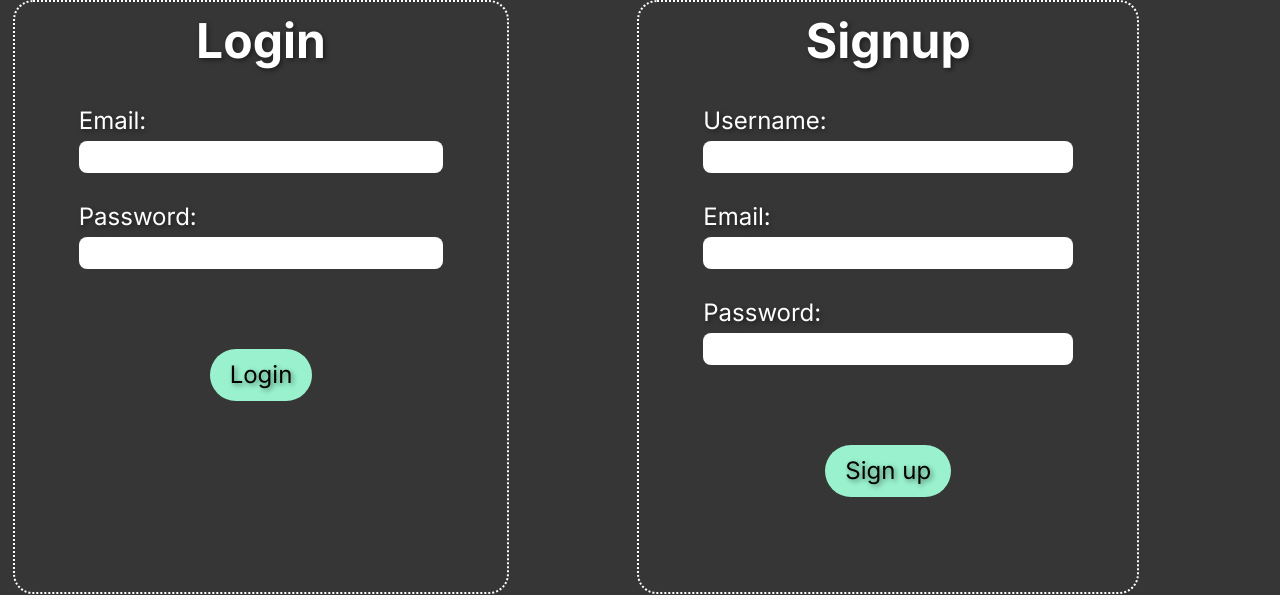
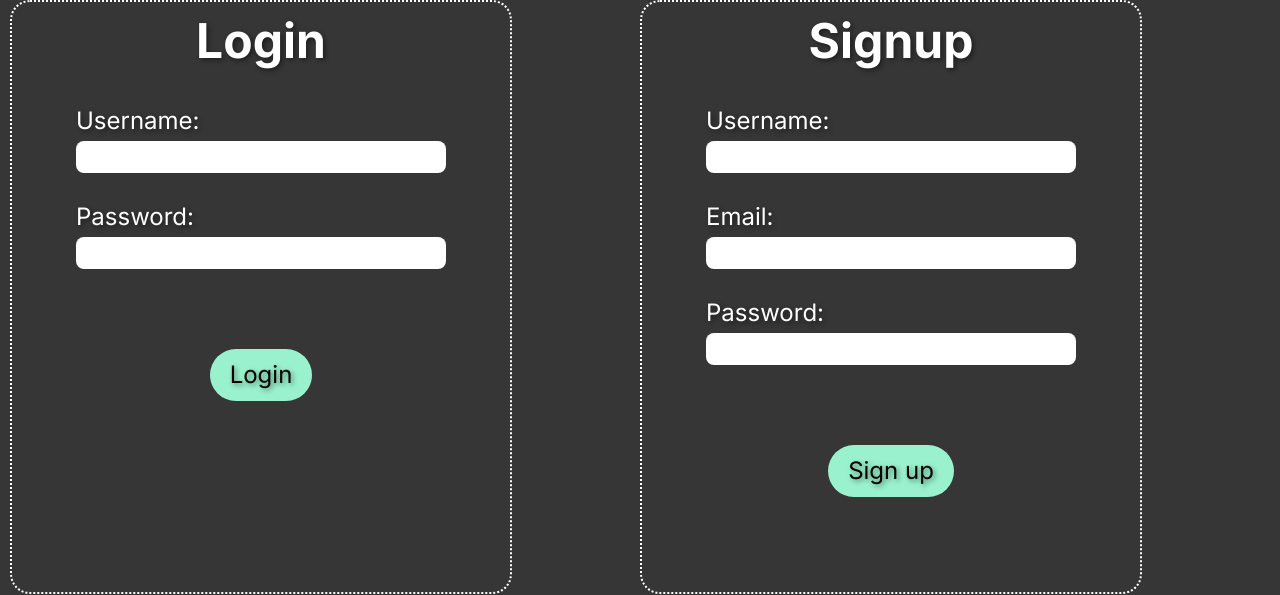
Before and after one commit to Umbelth94/JourneyJot, a Node server app: page /login in a window 1280 px wide. Shown: the part 129-724 px from the top of the page. Run offline with Node 20, Linux system fonts and the light colour scheme; some libraries are stand-ins or nearby versions.

Commit message:
renamed variables to match database on login.  Login now works and redirects users to the login version of the homepage

```diff
--- a/controllers/api/userRoutes.js
+++ b/controllers/api/userRoutes.js
@@ -19,7 +19,9 @@
 //Login user
 router.post("/login", async (req, res) => {
     try {
-        const userData = await User.findOne({ where: { name: req.body.name } });
+        const userData = await User.findOne({
+            where: { username: req.body.username },
+        });
         if (!userData) {
             res.status(400).json({
                 message: "Incorrect username or password, please try again",
@@ -33,6 +35,7 @@
             res.status(400).json({
                 message: "Incorrect username or password, please try again",
             });
+            return;
         }
 
         req.session.save(() => {
--- a/controllers/homeRoutes.js
+++ b/controllers/homeRoutes.js
@@ -3,11 +3,17 @@
 const { User } = require("../models/");
 
 //Renders the homepage
-router.get("/", async (req, res) => {
-    try {
-        res.render("homepage");
-    } catch (err) {
-        res.status(500).json(err);
+router.get("/", (req, res) => {
+    if (req.session.logged_in) {
+        // User is logged in, render homepage with logged_in flag
+        res.render("homepage", {
+            logged_in: true,
+        });
+    } else {
+        // User is not logged in, render homepage without logged_in flag
+        res.render("homepage", {
+            logged_in: false,
+        });
     }
 });
 
--- a/public/js/login.js
+++ b/public/js/login.js
@@ -3,14 +3,14 @@
 
     // Collect values from the login form
 
-    const email = document.querySelector("#email-login").value.trim();
+    const username = document.querySelector("#user-login").value.trim();
     const password = document.querySelector("#password-login").value.trim();
 
-    if (email && password) {
+    if (username && password) {
         // Send a POST request to the API endpoint
         const response = await fetch("/api/user/login", {
             method: "POST",
-            body: JSON.stringify({ email, password }),
+            body: JSON.stringify({ username, password }),
             headers: { "Content-Type": "application/json" },
         });
 
--- a/views/login.handlebars
+++ b/views/login.handlebars
@@ -4,8 +4,8 @@
 
     <form class="form login-form">
       <div class="form-group ">
-        <label class="text-2xl" for="email-login">Email:</label>
-        <input class="form-input w-full mt-1 pl-2 h-8 text-black rounded-lg" type="text" id="email-login" />
+        <label class="text-2xl" for="email-login">Username:</label>
+        <input class="form-input w-full mt-1 pl-2 h-8 text-black rounded-lg" type="text" id="user-login" />
       </div>
       <div class="form-group mt-7">
         <label class="text-2xl" for="password-login">Password:</label>
```
